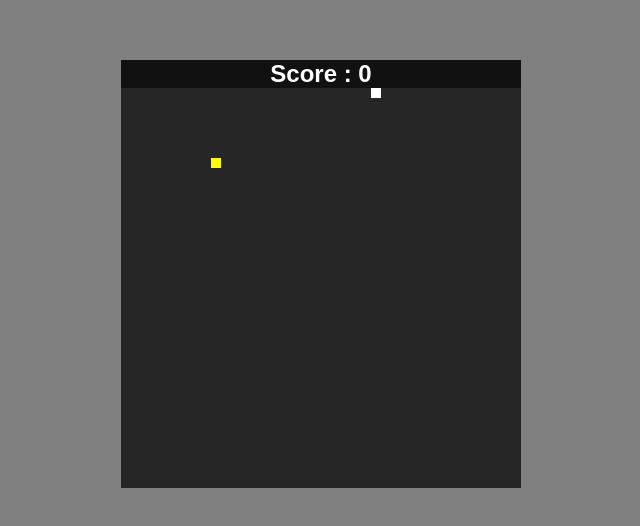
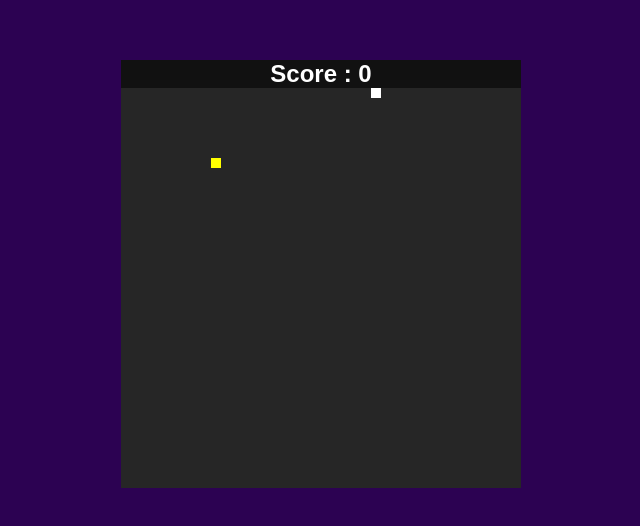
Before and after one commit to m-mourouh/Snake-Game-Using-Javascript-OOP, a plain HTML site: page Snake/index.html in a window 1280 px wide. Shown: the part 126-652 px from the top of the page, without its empty margins (319-959 px from the left). Drawn offline with Linux system fonts and the light colour scheme.

Commit message:
Update index.html

```diff
--- a/Snake/index.html
+++ b/Snake/index.html
@@ -14,7 +14,7 @@
          justify-content: center;
          align-items: center;
          overflow: hidden;
-         background: gray;
+         background: #2c0252;
          font-family: 'Montserrat' ,sans-serif;
          margin: 0;
      }
```
